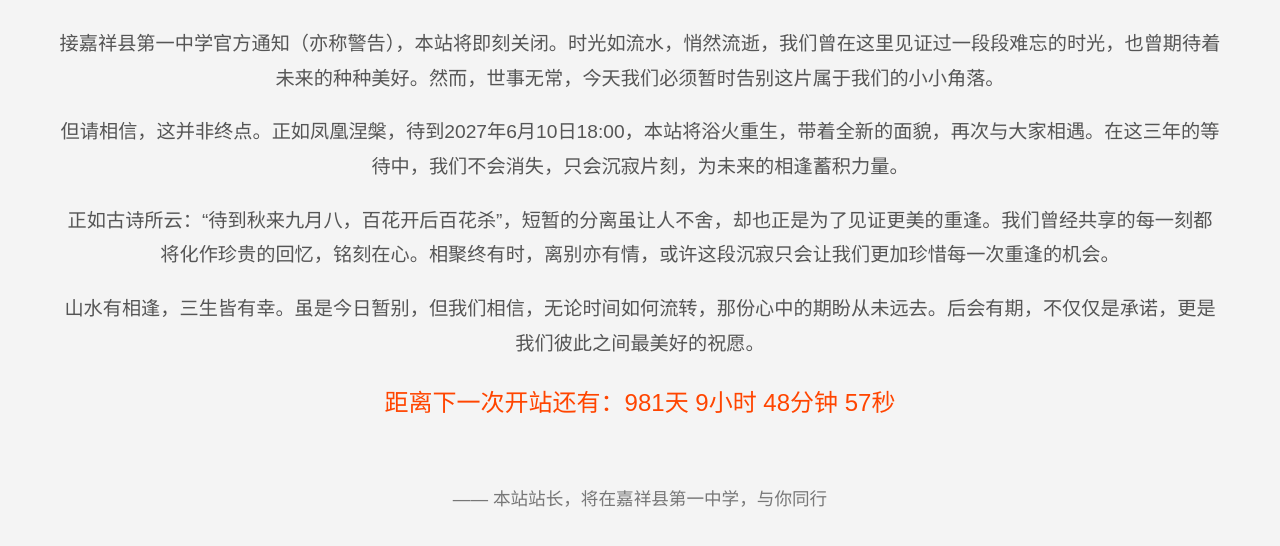
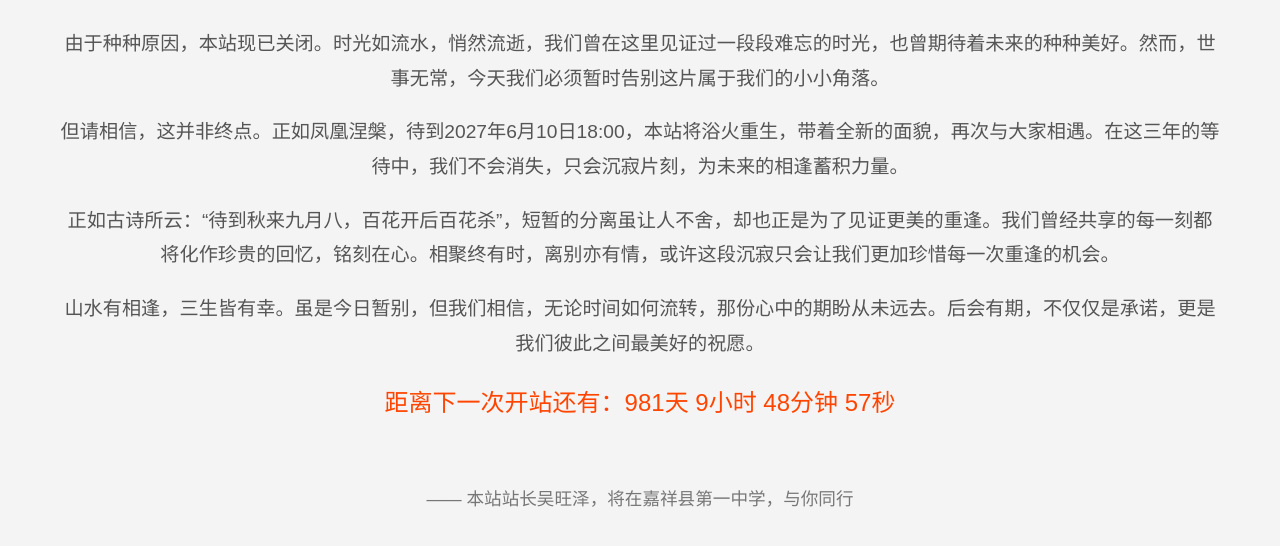
Before and after one commit to jiaxiangxiandiyizhongxue/jiaxiangxiandiyizhongxue.github.io, a plain HTML site: page index.html in a window 1280 px wide. Shown: the part 156-702 px from the top of the page. Drawn offline with Linux system fonts and the light colour scheme.

Commit message:
Update index.html

```diff
--- a/index.html
+++ b/index.html
@@ -35,14 +35,14 @@
 </head>
 <body>
     <h1>告别，亦是新的开始</h1>
-    <p>接嘉祥县第一中学官方通知（亦称警告），本站将即刻关闭。时光如流水，悄然流逝，我们曾在这里见证过一段段难忘的时光，也曾期待着未来的种种美好。然而，世事无常，今天我们必须暂时告别这片属于我们的小小角落。</p>
+    <p>由于种种原因，本站现已关闭。时光如流水，悄然流逝，我们曾在这里见证过一段段难忘的时光，也曾期待着未来的种种美好。然而，世事无常，今天我们必须暂时告别这片属于我们的小小角落。</p>
     <p>但请相信，这并非终点。正如凤凰涅槃，待到2027年6月10日18:00，本站将浴火重生，带着全新的面貌，再次与大家相遇。在这三年的等待中，我们不会消失，只会沉寂片刻，为未来的相逢蓄积力量。</p>
     <p>正如古诗所云：“待到秋来九月八，百花开后百花杀”，短暂的分离虽让人不舍，却也正是为了见证更美的重逢。我们曾经共享的每一刻都将化作珍贵的回忆，铭刻在心。相聚终有时，离别亦有情，或许这段沉寂只会让我们更加珍惜每一次重逢的机会。</p>
     <p>山水有相逢，三生皆有幸。虽是今日暂别，但我们相信，无论时间如何流转，那份心中的期盼从未远去。后会有期，不仅仅是承诺，更是我们彼此之间最美好的祝愿。</p>
 
     <p id="countdown">距离下一次开站还有：</p>
 
-    <p class="signature">—— 本站站长，将在嘉祥县第一中学，与你同行</p>
+    <p class="signature">—— 本站站长吴旺泽，将在嘉祥县第一中学，与你同行</p>
 
     <script>
 
```
